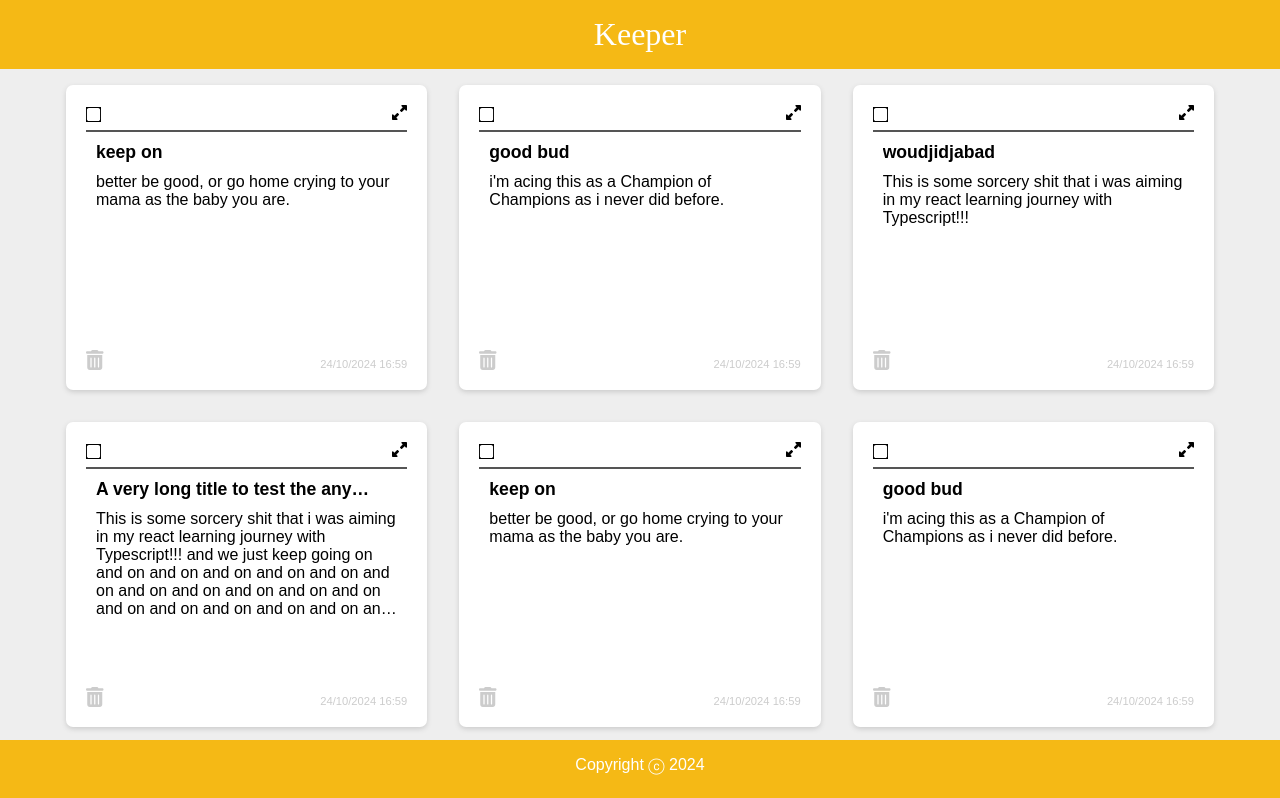
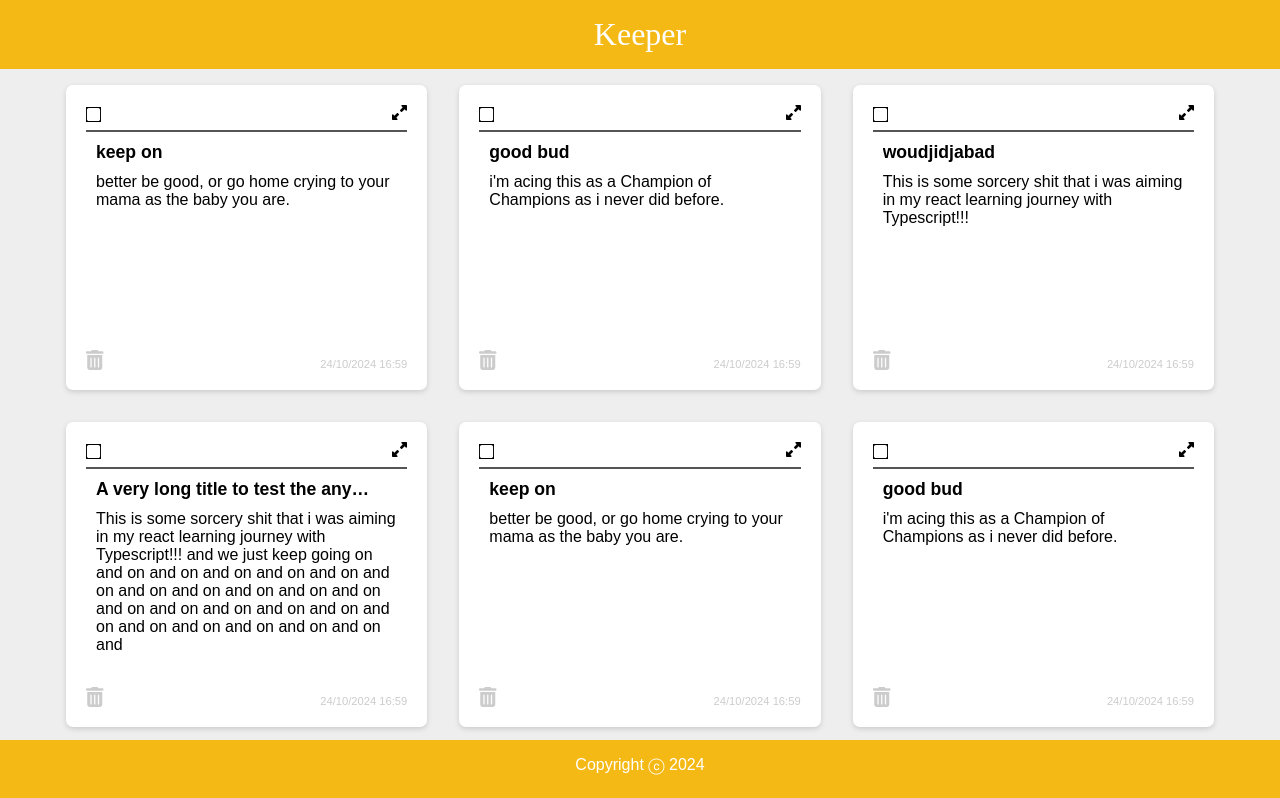
Before and after one commit to ronan-dubuisson/Keeper, a React (Vite) app: page / in a window 1280 px wide. Shown: the top 798 px of the page. Built offline with nearby package versions, Linux system fonts and the light colour scheme.

Commit message:
hotfix: added 2 extre visible lines on the note content

```diff
--- a/src/App.css
+++ b/src/App.css
@@ -86,7 +86,7 @@ header{
     flex-direction: column;
     flex: 1 1 0;
     min-width: 250px;
-    max-width: 350px
+    max-width: 350px;
 }
 
 .note-done{
@@ -110,8 +110,8 @@ header{
     box-sizing: border-box;
     margin: 10px;
     display: -webkit-box;
-    line-clamp: 6;
-    -webkit-line-clamp: 6;
+    line-clamp: 8;
+    -webkit-line-clamp: 8;
     -webkit-box-orient: vertical;
     position: relative;
     flex: 0 0 auto;
```
